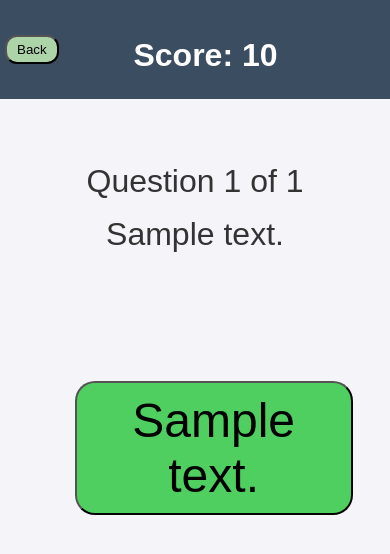
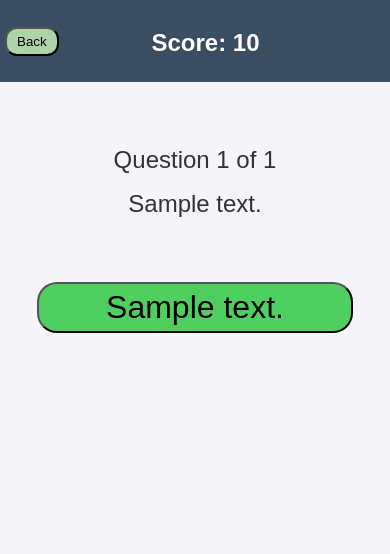
Before and after one commit to dan-sapp-sandbox/trivia, a Django app: template templates/game.html in a window 390 px wide. Shown: the top 554 px of the page. Run offline with Django 5.2, Linux system fonts and the light colour scheme; the template is opened without the code that fills it: most values are stand-ins (such as "Sample title", 1, 10 or a date in 2020).

Commit message:
mobile styling

```diff
--- a/static/css/game.css
+++ b/static/css/game.css
@@ -34,7 +34,7 @@ main {
 }
 
 .score {
-  font-size: 2rem;
+  font-size: 1.5rem;
   text-align: center;
   font-weight: bold;
 }
@@ -52,18 +52,18 @@ main {
   display: flex;
   flex-direction: column;
   gap: 1rem;
-  margin: 4rem auto 3rem;
-  height: 150px;
+  margin: 4rem auto 1rem;
+  height: 100px;
 }
 
 .question-block p {
-  font-size: 2rem;
+  font-size: 1.5rem;
   text-align: center;
   margin: 0;
 }
 
 .answer-block {
-  grid-column: 3/11;
+  grid-column: 2/11;
   grid-row: 2;
   display: flex;
   flex-direction: row;
@@ -75,9 +75,9 @@ main {
 
 .answer {
   background: rgb(78, 207, 95);
-  font-size: 3rem;
+  font-size: 2rem;
   border-radius: 20px;
-  padding: 10px;
+  padding: 5px;
   width: 100%;
 }
 
--- a/static/css/home.css
+++ b/static/css/home.css
@@ -21,6 +21,7 @@ p {
   flex-wrap: wrap;
   height: 300px;
   overflow: hidden;
+  padding: 20px;
 }
 
 .title {
--- a/templates/game.html
+++ b/templates/game.html
@@ -17,7 +17,6 @@
       <div class="home-link">
         <button onclick="window.location.href='/'">Back</button>
       </div>
-      <!-- <a href="/leaderboard/">Leaderboard</a> -->
       <p class="score">Score: <span>{{ score }}</span></p>
     </nav>
   </header>
```
Also changed, not shown: templates/home.html (+0 -10 lines).
